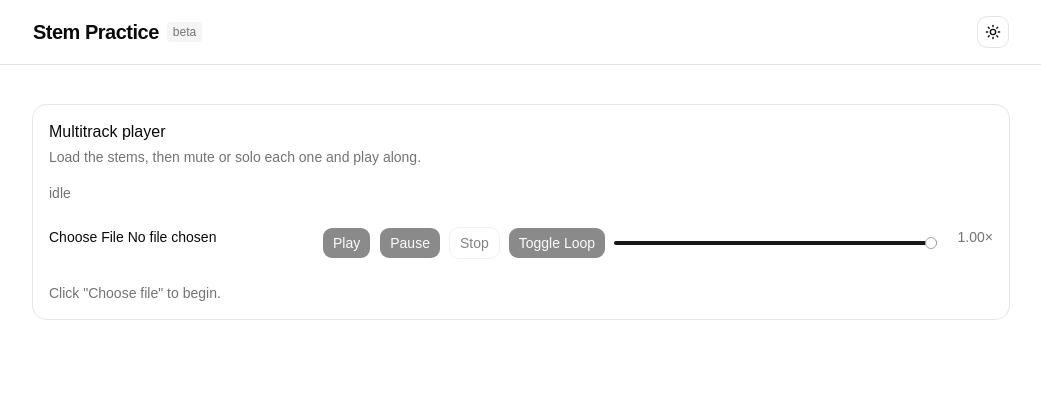
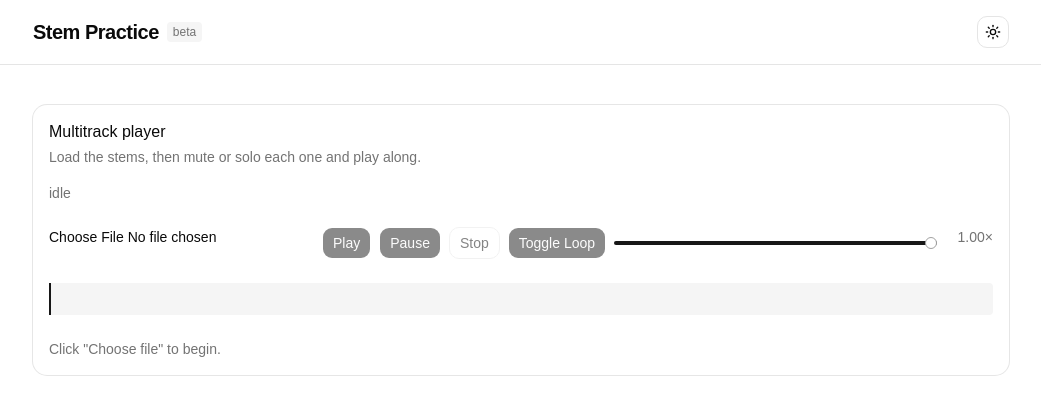
Before and after one commit to bingliscodes/legatto, a React (Vite) app in the folder frontend/: page / in a window 1280 px wide. Shown: the top 414 px of the page, without its empty margins (119-1160 px from the left). Built offline with nearby package versions, Linux system fonts and the light colour scheme.

Commit message:
Expose getPlayhead function and wire in app

```diff
--- a/frontend/src/App.tsx
+++ b/frontend/src/App.tsx
@@ -13,6 +13,7 @@ import { StemControl } from "@/components/stem-control";
 import { useAudioPlayer } from "@/hooks/use-audio-player";
 import { useSeparationJob } from "./hooks/use-separation-job";
 import { API_BASE } from "./lib/api";
+import Playhead from "./components/playhead";
 
 function App() {
   const {
@@ -28,7 +29,8 @@ function App() {
     stemState,
     soloed,
     isPlaying,
-    loop,
+    duration,
+    getPlayhead,
     setLoop,
   } = useAudioPlayer();
   const { upload, status, stems } = useSeparationJob();
@@ -113,6 +115,7 @@ function App() {
                 {tempo.toFixed(2)}×
               </span>
             </div>
+            <Playhead duration={duration} getPlayhead={getPlayhead} />
 
             {loaded ? (
               <div className="space-y-2">
--- a/frontend/src/components/playhead.tsx
+++ b/frontend/src/components/playhead.tsx
@@ -8,7 +8,6 @@ export default function Playhead({
   duration: number;
 }) {
   const position = usePlayhead(getPlayhead);
-  // TODO: convert position (seconds) → a percent across the bar, render the cursor
 
   const pct = duration > 0 ? (position / duration) * 100 : 0;
 
--- a/frontend/src/hooks/use-audio-player.ts
+++ b/frontend/src/hooks/use-audio-player.ts
@@ -246,5 +246,6 @@ export function useAudioPlayer() {
     loop,
     setLoop,
     duration: durationRef.current,
+    getPlayhead: currentPlayhead,
   };
 }
--- a/frontend/src/hooks/use-playhead.ts
+++ b/frontend/src/hooks/use-playhead.ts
@@ -2,7 +2,6 @@ import { useState, useEffect } from "react";
 
 export function usePlayhead(getPlayhead: () => number): number {
   const [playheadPosition, setPlayheadPosition] = useState(0);
-
   useEffect(() => {
     let frameId: number;
     const tick = () => {
```
